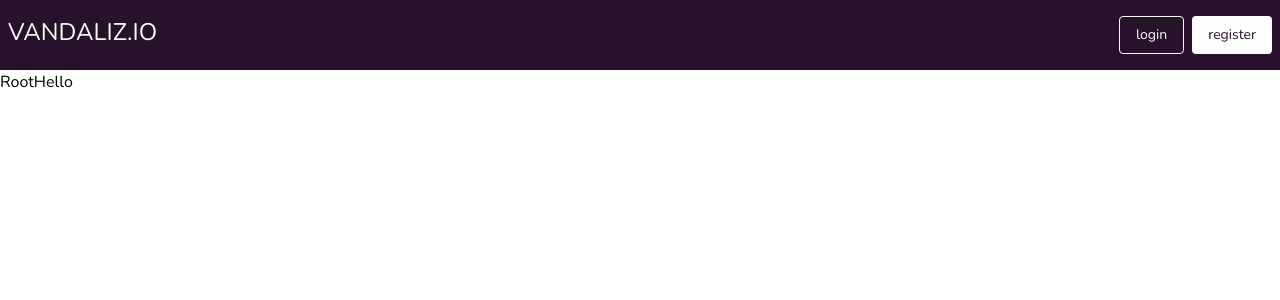
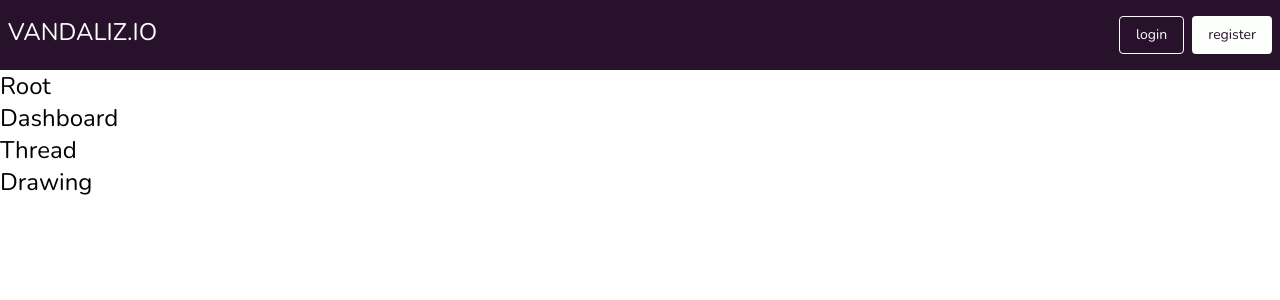
Before and after one commit to seanquiambao/vandalizio-frontend, a React (Vite) app: page / in a window 1280 px wide. Shown: the top 300 px of the page. Built offline with nearby package versions, Linux system fonts and the light colour scheme.

Commit message:
added links

```diff
--- a/src/components/navigation.tsx
+++ b/src/components/navigation.tsx
@@ -1,9 +1,10 @@
+import { Link } from "react-router";
 import Button from "./ui/button";
 
 const Navigation = () => {
   return (
     <nav className="flex justify-between bg-plum text-white py-4 px-2 sticky-0 text-2xl">
-      <div>VANDALIZ.IO</div>
+      <Link to="/">VANDALIZ.IO</Link>
       <div className="flex flex-row gap-2">
         <Button variant="outlined" onClick={() => console.log("Hello")}>
           login
--- a/src/routes/root.tsx
+++ b/src/routes/root.tsx
@@ -2,9 +2,11 @@ import { Link } from "react-router";
 
 const Root = () => {
   return (
-    <div>
+    <div className="text-2xl flex flex-col">
       Root
-      <Link to="feed">Hello</Link>
+      <Link to="dashboard">Dashboard</Link>
+      <Link to="thread">Thread</Link>
+      <Link to="drawing">Drawing</Link>
     </div>
   );
 };
```
